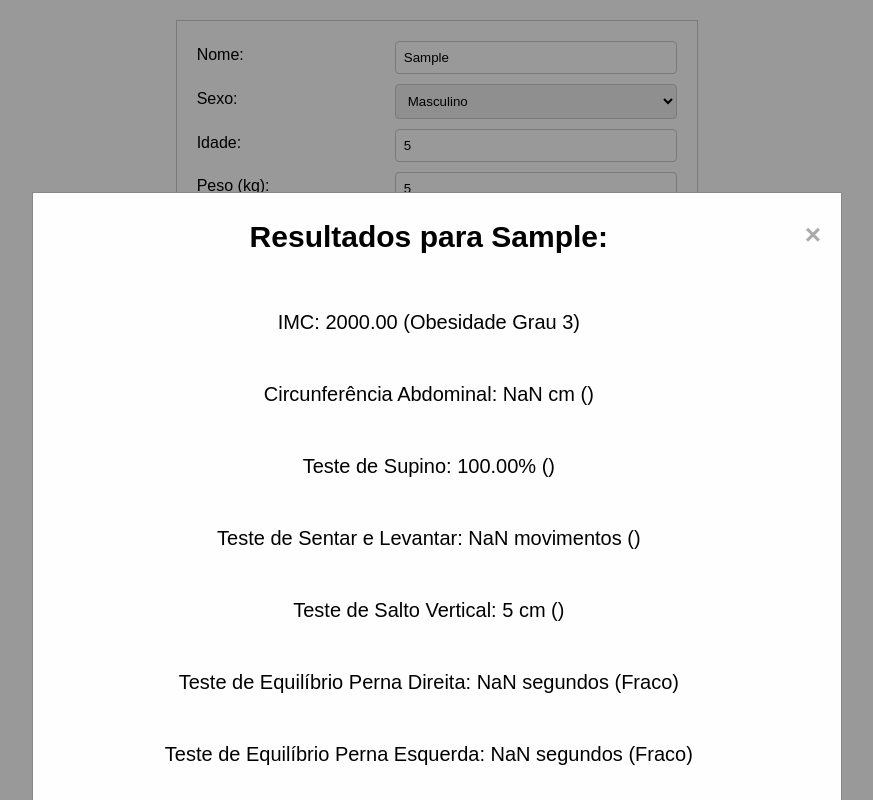
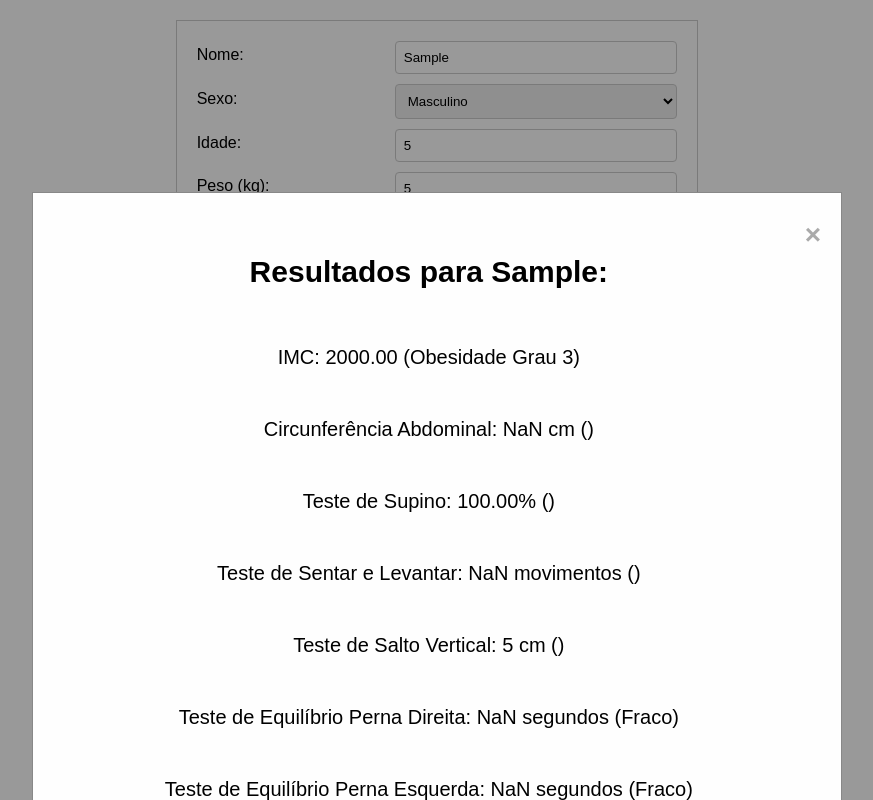
Before and after one commit to vinistm/Aptidao, a plain HTML site: page index.html in a window 1280 px wide. Both pictures are taken after typing "Sample", "5", "5", "5", "5", "5" into the empty fields and a click on the button "Calcular". Shown: the whole page, without its empty margins (203-1076 px from the left). Drawn offline with nearby package versions, Linux system fonts and the light colour scheme.

Commit message:
ajuste depadding - modal

```diff
--- a/style.css
+++ b/style.css
@@ -104,6 +104,7 @@ button {
   flex-direction: column;
   align-items: center;
   font-size: 20px;
+  padding: 35px;
 }
 
 @media (max-width: 768px) {
```
